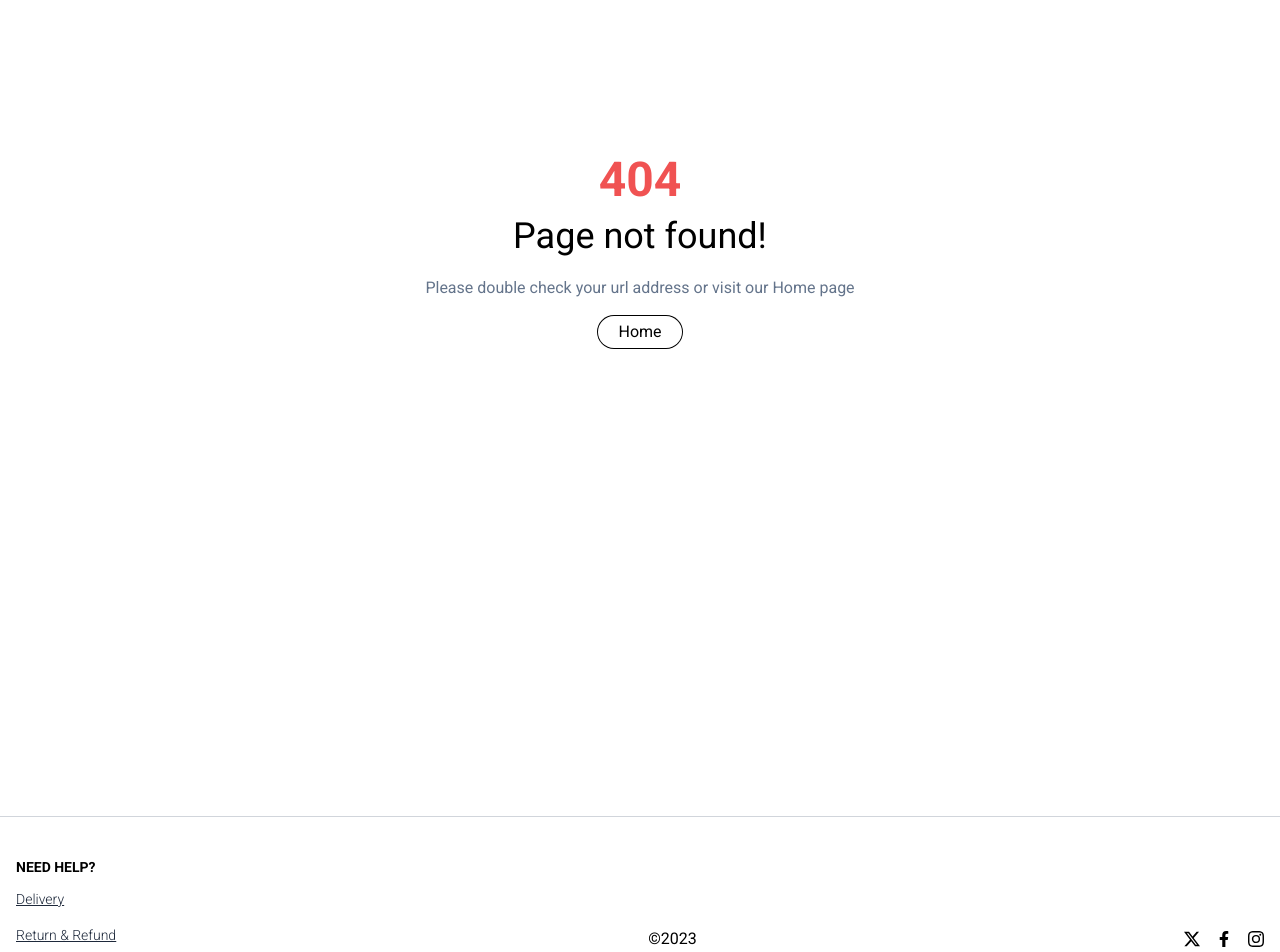
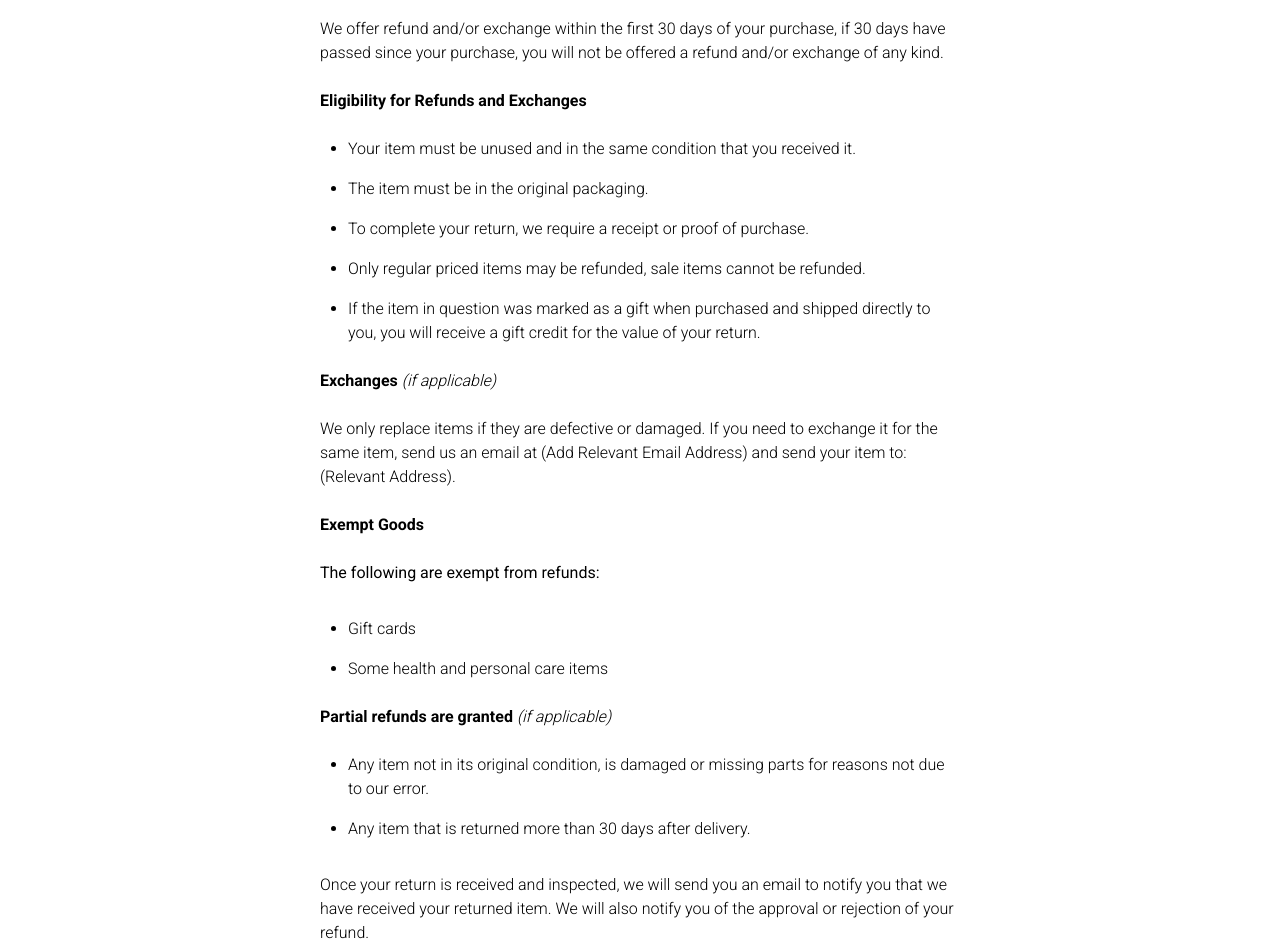
Before and after one commit to NDraganov/uk-express, a React (Vite) app: page /policies/refund in a window 1280 px wide. Shown: the part 340-1292 px from the top of the page. Built offline with nearby package versions, Linux system fonts and the light colour scheme; no server answers.

Commit message:
Create the refund policy page

```diff
--- a/src/App.tsx
+++ b/src/App.tsx
@@ -39,8 +39,9 @@ import Lighting from "./features/categories/lighting/Lighting";
 import DiscountedProducts from "./pages/DiscountedProducts";
 import TermsAndContions from "./features/policies/policies-links/TermsAndConditions";
 import SearchModal from "./features/header/search/SearchModal";
-import PrivacyPage from "./features/policies/policies-links/PrivacyPage";
+import Privacy from "./features/policies/policies-links/Privacy";
 import PoliciesPage from "./pages/PoliciesPage";
+import Refund from "./features/policies/policies-links/Refund";
 
 export default function App() {
   const { isAdded, isDeleted } = useAppSelector((state) => state.cart);
@@ -63,7 +64,8 @@ export default function App() {
             path="/policies/terms&conditions"
             element={<TermsAndContions />}
           />
-          <Route path="/policies/privacy" element={<PrivacyPage />} />
+          <Route path="/policies/privacy" element={<Privacy />} />
+          <Route path="/policies/refund" element={<Refund />} />
         </Route>
         <Route index element={<HomePage />} />
         {/* All products Route */}
--- a/src/features/policies/PoliciesNav.tsx
+++ b/src/features/policies/PoliciesNav.tsx
@@ -1,6 +1,7 @@
 import PolicyNavLink from "./PolicyNavLink";
 import { IoDocumentTextSharp } from "react-icons/io5";
 import { MdPrivacyTip } from "react-icons/md";
+import { RiRefund2Fill } from "react-icons/ri";
 
 export default function PoliciesNav() {
   return (
@@ -14,6 +15,7 @@ export default function PoliciesNav() {
             icon={<IoDocumentTextSharp />}
           />
           <PolicyNavLink title="Privacy" to="privacy" icon={<MdPrivacyTip />} />
+          <PolicyNavLink title="Refund" to="refund" icon={<RiRefund2Fill />} />
         </ul>
       </nav>
     </div>
--- a/src/features/policies/policies-links/PrivacyPage.tsx
+++ b/src/features/policies/policies-links/Privacy.tsx
@@ -1,4 +1,4 @@
-export default function PrivacyPage() {
+export default function Privacy() {
   return (
     <div className="mx-80 my-10">
       <h1 className="text-3xl font-bold dark:text-white">
--- /dev/null
+++ b/src/features/policies/policies-links/Refund.tsx
@@ -0,0 +1,133 @@
+export default function Refund() {
+  return (
+    <div className="mx-80 my-10">
+      <h2 className="text-3xl font-bold dark:text-white">
+        UkExpress Refund Policy
+      </h2>
+      <p className="pb-4 pt-2 font-light">
+        Thank you for shopping at UkExpress!
+      </p>
+      <p className="py-4 font-light">
+        We offer refund and/or exchange within the first 30 days of your
+        purchase, if 30 days have passed since your purchase, you will not be
+        offered a refund and/or exchange of any kind.
+      </p>
+
+      <div>
+        <h3 className="py-2 font-semibold dark:text-white">
+          Eligibility for Refunds and Exchanges
+        </h3>
+        <ul className="list-disc py-2 pl-7 font-light">
+          <li className="py-2">
+            Your item must be unused and in the same condition that you received
+            it.
+          </li>
+          <li className="py-2">The item must be in the original packaging.</li>
+          <li className="py-2">
+            To complete your return, we require a receipt or proof of purchase.
+          </li>
+          <li className="py-2">
+            Only regular priced items may be refunded, sale items cannot be
+            refunded.
+          </li>
+          <li className="py-2">
+            If the item in question was marked as a gift when purchased and
+            shipped directly to you, you will receive a gift credit for the
+            value of your return.
+          </li>
+        </ul>
+      </div>
+
+      <div>
+        <h3 className="py-2 font-semibold dark:text-white">
+          Exchanges <span className="font-light italic">(if applicable)</span>
+        </h3>
+        <p className="py-4 font-light">
+          We only replace items if they are defective or damaged. If you need to
+          exchange it for the same item, send us an email at (Add Relevant Email
+          Address) and send your item to: (Relevant Address).
+        </p>
+      </div>
+
+      <div>
+        <h3 className="py-2 font-semibold dark:text-white">Exempt Goods</h3>
+        <p className="py-4 dark:text-gray-300">
+          The following are exempt from refunds:
+        </p>
+        <ul className="list-disc py-2 pl-7 font-light">
+          <li className="py-2">Gift cards</li>
+          <li className="py-2">Some health and personal care items</li>
+        </ul>
+      </div>
+
+      <div>
+        <h3 className="py-2 font-semibold dark:text-white">
+          Partial refunds are granted{" "}
+          <span className="font-light italic">(if applicable)</span>
+        </h3>
+        <ul className="list-disc py-2 pl-7 font-light">
+          <li className="py-2">
+            Any item not in its original condition, is damaged or missing parts
+            for reasons not due to our error.
+          </li>
+          <li className="py-2">
+            Any item that is returned more than 30 days after delivery.
+          </li>
+        </ul>
+        <p className="py-4 font-light">
+          Once your return is received and inspected, we will send you an email
+          to notify you that we have received your returned item. We will also
+          notify you of the approval or rejection of your refund.
+        </p>
+        <p className="py-4 font-light">
+          If you are approved, then your refund will be processed, and a credit
+          will automatically be applied to your credit card or original method
+          of payment, within a certain amount of days.
+        </p>
+      </div>
+
+      <div>
+        <h3 className="py-2 font-semibold dark:text-white">
+          Late or missing refunds
+        </h3>
+        <ul className="list-disc py-2 pl-7 font-light">
+          <li className="py-2">
+            If you have not received a refund yet, first check your bank account
+            again. Then contact your credit card company, it may take some time
+            before your refund is officially posted.
+          </li>
+          <li className="py-2">
+            If you have done all of this and you still have not received your
+            refund yet, please contact us at (email and or phone number)
+          </li>
+        </ul>
+      </div>
+
+      <div>
+        <h3 className="py-2 font-semibold dark:text-white">Shipping</h3>
+        <ul className="list-disc py-2 pl-7 font-light">
+          <li className="py-2">
+            Please do not send the product back to the manufacturer. It must be
+            sent to the following Address (Relevant Address).
+          </li>
+          <li className="py-2">
+            You will be responsible for paying for your own shipping costs for
+            returning your item.
+          </li>
+          <li className="py-2">
+            Shipping costs are non-refundable! If you receive a refund, the cost
+            of return shipping will be deducted from your refund.
+          </li>
+          <li className="py-2">
+            Depending on where you live, the time it may take for your exchanged
+            product to reach you, may vary.
+          </li>
+          <li className="py-2">
+            Please see, we cannot guarantee that we will receive your returned
+            item
+          </li>
+        </ul>
+      </div>
+    </div>
+  );
+}
```
